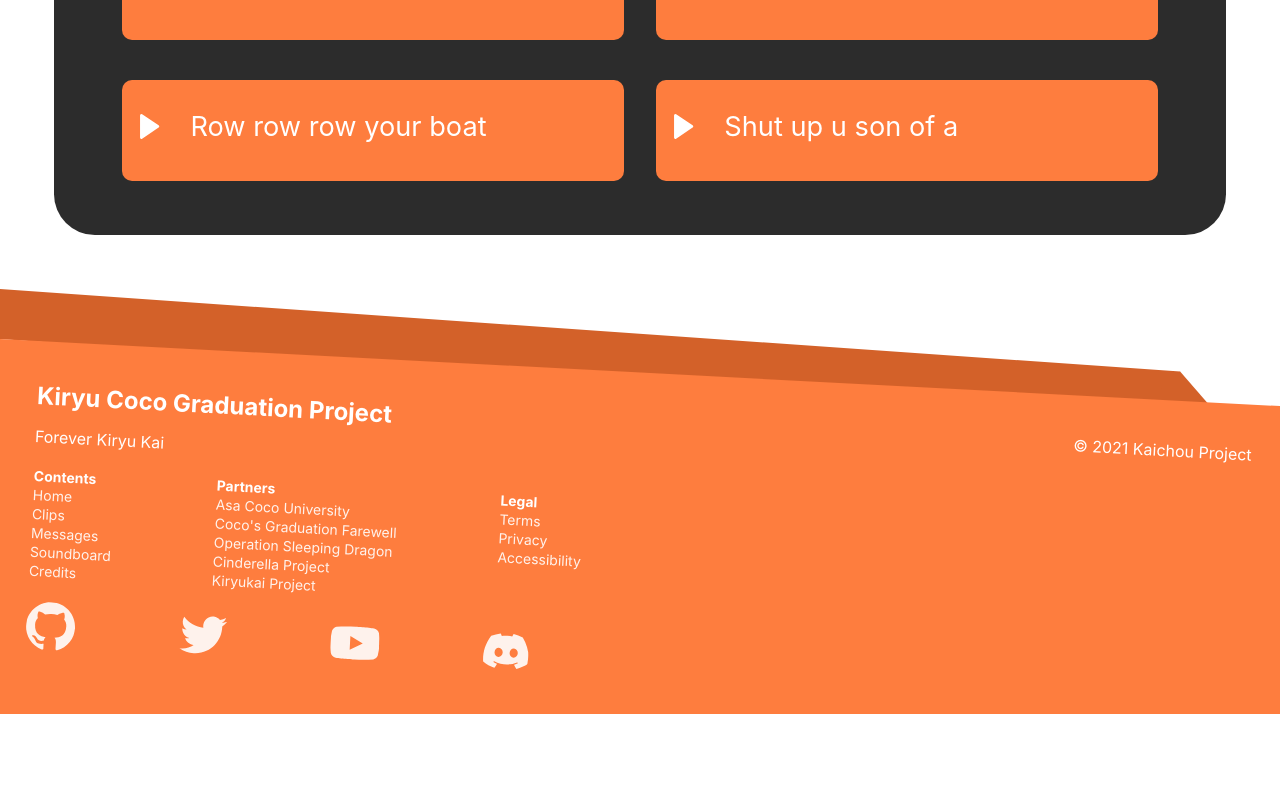
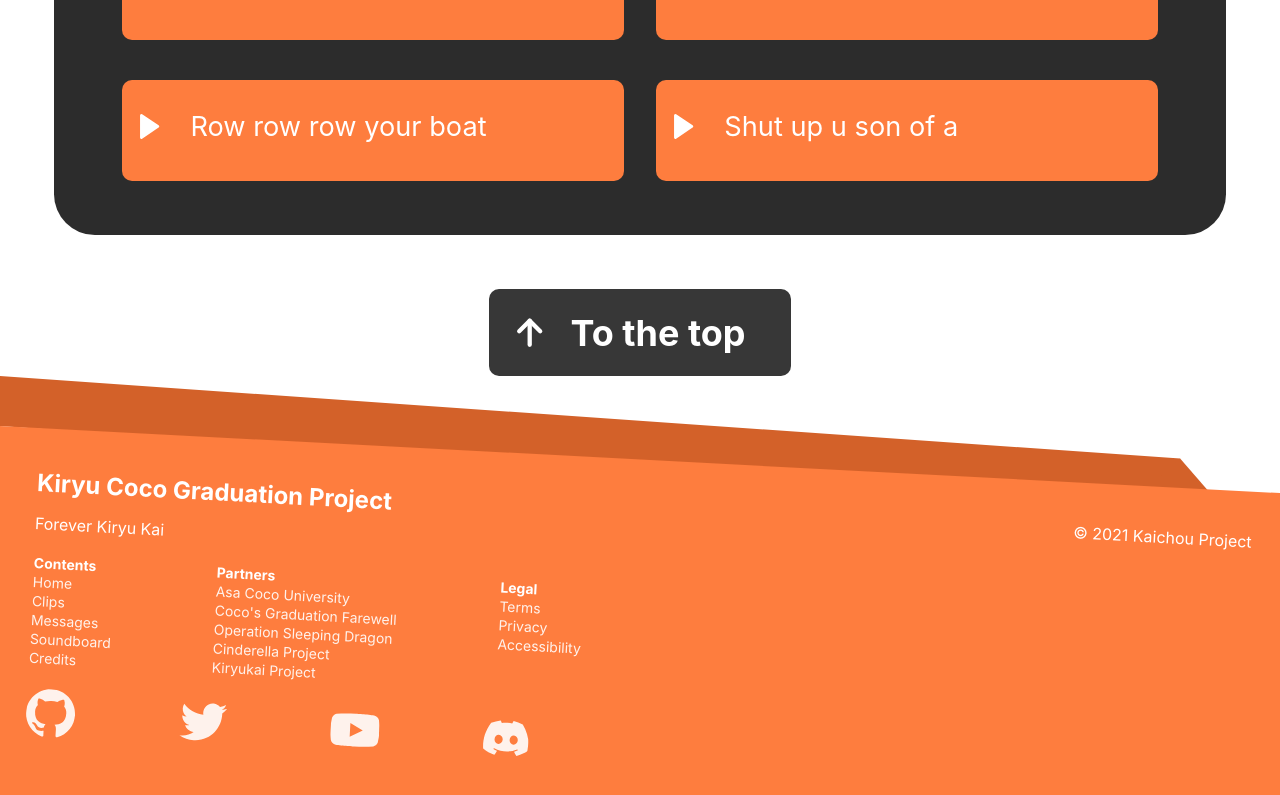
Before and after one commit to Kaichou-Project/kaichou-graduation, a Next.js app in the folder packages/frontend/: page /sound-board in a window 1280 px wide. Shown: the part 996-1791 px from the top of the page. Before the commit the page ends 1710 px from the top, so only its background shows below. Built offline with nearby package versions, Linux system fonts and the light colour scheme.

Commit message:
Add "to the top" button

```diff
--- /dev/null
+++ b/packages/frontend/components/ToTheTopButton.tsx
@@ -0,0 +1,17 @@
+import React from 'react'
+import styles from '../styles/ToTheTopButton.module.scss'
+
+function goToTop() {
+  window.scrollTo(0, 0)
+}
+
+export default function ToTheTopButton() {
+  return (
+    <div className={styles.container}>
+      <div className={styles.button} onClick={goToTop}>
+        <img src={'/arrow-up-icon.svg'} />
+        <span>To the top</span>
+      </div>
+    </div>
+  )
+}
--- a/packages/frontend/pages/index.tsx
+++ b/packages/frontend/pages/index.tsx
@@ -1,6 +1,7 @@
 import React from 'react'
 import styles from './index.module.scss'
 import Particles from 'react-particles-js'
+import ToTheTopButton from '../components/ToTheTopButton'
 import Footer from '../components/Footer'
 
 const Home = () => (
@@ -60,6 +61,7 @@ const Home = () => (
         },
       }}
     />
+    <ToTheTopButton />
     <Footer />
   </div>
 )
--- a/packages/frontend/pages/sound-board.tsx
+++ b/packages/frontend/pages/sound-board.tsx
@@ -1,6 +1,7 @@
 import React from 'react'
 import SoundCardList from '../components/SoundCardList'
 import soundCategory from '../interfaces/soundCategory'
+import ToTheTopButton from '../components/ToTheTopButton'
 import Footer from '../components/Footer'
 
 const soundCategoryList: soundCategory[] = [
@@ -68,6 +69,7 @@ export default function SoundBoard() {
       {soundCategoryList.map((soundCategory, i) => (
         <SoundCardList key={i} {...soundCategory} />
       ))}
+      <ToTheTopButton />
       <Footer />
     </>
   )
--- /dev/null
+++ b/packages/frontend/styles/ToTheTopButton.module.scss
@@ -0,0 +1,33 @@
+@import './variables';
+
+.container {
+  display: grid;
+  justify-content: center;
+}
+
+.button {
+  display: grid;
+  grid-template-columns: auto auto;
+  align-items: center;
+
+  color: $white;
+  background: #373737;
+  height: 2.4em;
+  width: 8.4em;
+  border-radius: 10px;
+
+  font-family: Roboto;
+  font-size: 36px;
+  font-style: normal;
+  font-weight: 700;
+
+  img {
+    width: 1em;
+    right: 0;
+    margin: auto;
+  }
+}
+
+.button:hover {
+  background: #2c2c2c;
+}
--- a/packages/frontend/styles/globals.scss
+++ b/packages/frontend/styles/globals.scss
@@ -1,13 +1,14 @@
 // Used for overriding defaults
 
-@import "variables";
+@import 'variables';
 
 * {
-  font-family: "SF Pro Text", "SF Pro Icons", "Helvetica Neue", "Helvetica",
-    "Arial", sans-serif;
+  font-family: 'SF Pro Text', 'SF Pro Icons', 'Helvetica Neue', 'Helvetica',
+    'Arial', sans-serif;
 }
-html{
+html {
   cursor: url('../public/asacoco.cur'), default;
+  scroll-behavior: smooth;
 }
 body {
   margin: 0;
```
Also changed, not shown: packages/frontend/public/arrow-up-icon.svg (added).
